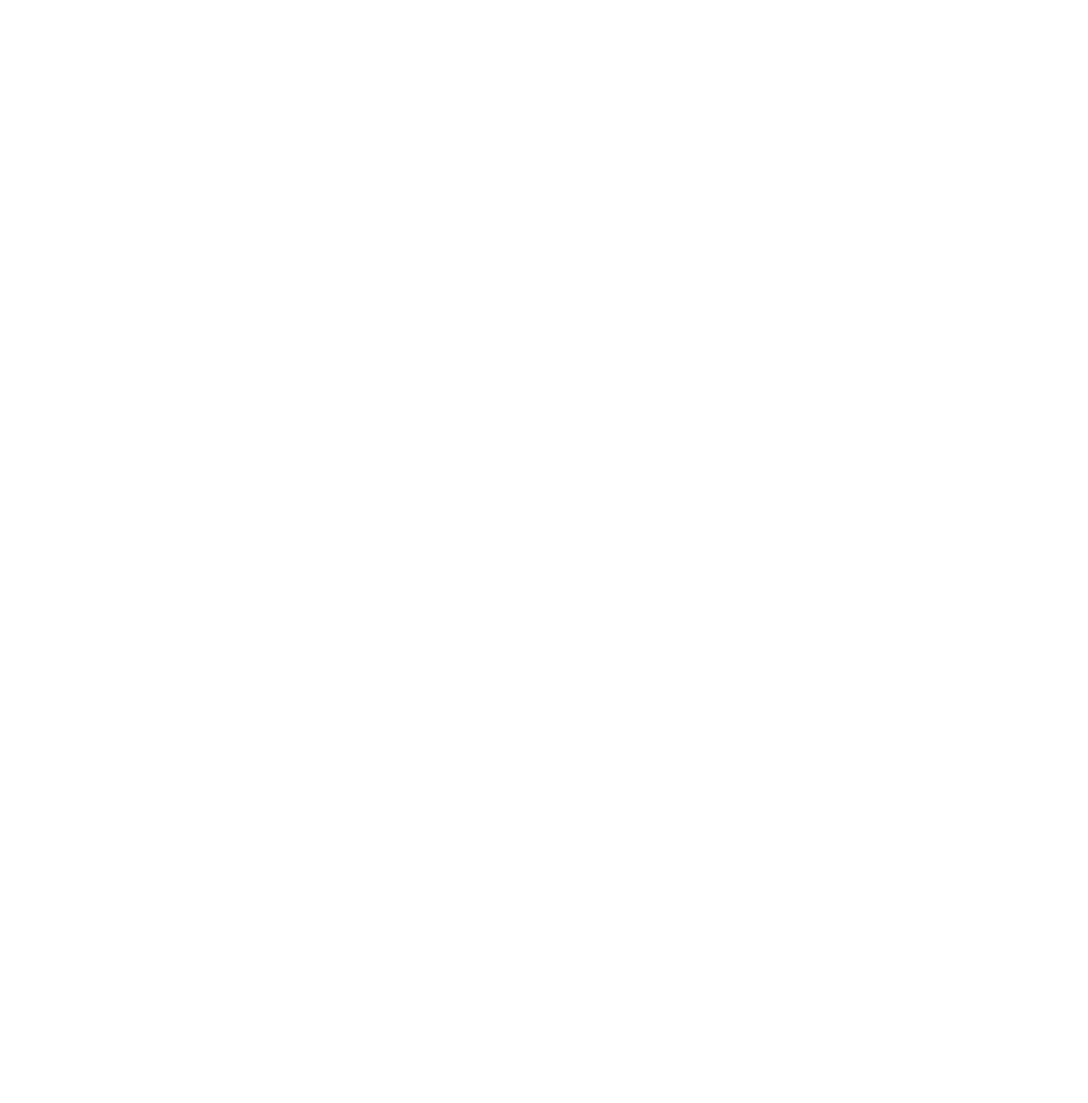
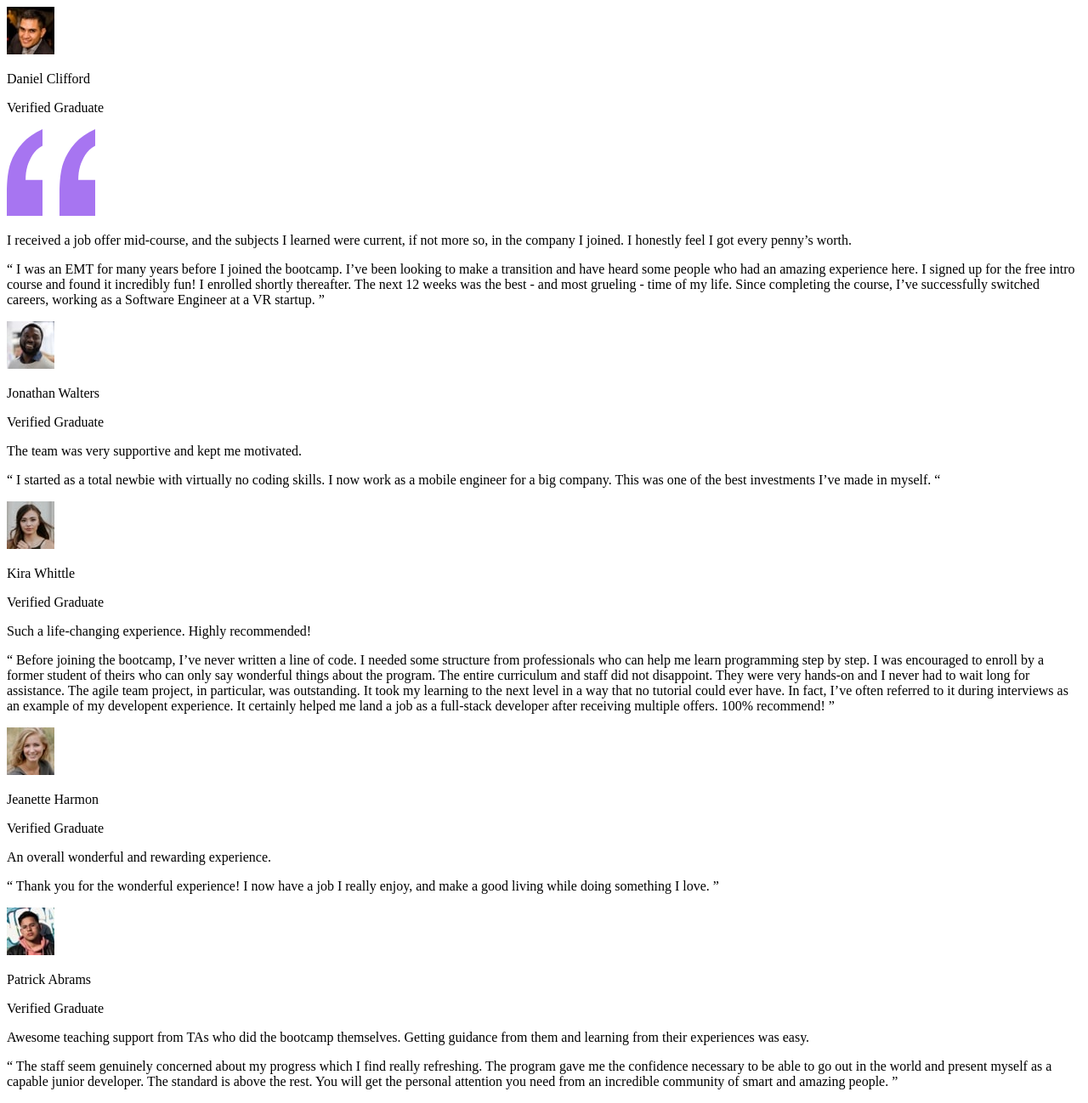
Before and after one commit to annadehtiarova/testimonials-grid-section, a plain HTML site: page index.html in a window 1280 px wide. Shown: the whole page at 85% size. Before the commit the page ends 800 px from the top, so only its background shows below. Drawn offline with Linux system fonts and the light colour scheme.

Commit message:
Add images

```diff
--- a/index.html
+++ b/index.html
@@ -7,6 +7,52 @@
     <link rel="stylesheet" href="styles.css">
 </head>
 <body>
-
+    <div class="container">
+        <div class="section-1">
+            <div class="person_details">
+            <img src="images/image-daniel.jpg" alt="image-daniel">
+            <p class="name">Daniel Clifford</p>
+            <p class="verification">Verified Graduate</p>
+            </div>
+            <img src="images/bg-pattern-quotation.svg" alt="bg-pattern-quotation">
+            <p class="big-quote">I received a job offer mid-course, and the subjects I learned were current, if not more so, in the company I joined. I honestly feel I got every penny’s worth.</p>
+            <p class="quote">“ I was an EMT for many years before I joined the bootcamp. I’ve been looking to make a transition and have heard some people who had an amazing experience here. I signed up for the free intro course and found it incredibly fun! I enrolled shortly thereafter. The next 12 weeks was the  best - and most grueling - time of my life. Since completing the course, I’ve  successfully switched careers, working as a Software Engineer at a VR startup. ”</p>
+        </div>
+        <div class="section-2">
+            <div class="person_details">
+            <img src="images/image-jonathan.jpg" alt="image-jonathan">
+            <p class="name">Jonathan Walters</p>
+            <p class="verification">Verified Graduate</p>
+            </div>
+            <p class="big-quote">The team was very supportive and kept me motivated.</p>
+            <p class="quote">“ I started as a total newbie with virtually no coding skills. I now work as a mobile engineer for a big company. This was one of the best investments I’ve made in myself. “</p>
+        </div>
+        <div class="section-3">
+            <div class="person_details">
+            <img src="images/image-kira.jpg" alt="image-kira">
+            <p class="name">Kira Whittle</p>
+            <p class="verification">Verified Graduate</p>
+            </div>
+            <p class="big-quote">Such a life-changing experience. Highly recommended!</p>
+            <p class="quote">“ Before joining the bootcamp, I’ve never written a line of code. I needed some structure from professionals who can help me learn programming step by step. I was encouraged to enroll by a former student of theirs who can only say wonderful things about the program. The entire curriculum and staff did not disappoint. They were very hands-on and I never had to wait long for assistance. The agile team project, in particular, was outstanding. It took my learning to the next level in a way that no tutorial could ever have. In fact, I’ve often referred to it during interviews as an example of my developent experience. It certainly helped me land a job as a full-stack developer after receiving multiple offers. 100% recommend!  ”</p>
+        </div>
+        <div class="section-4">
+            <div class="person_details">
+            <img src="images/image-jeanette.jpg" alt="image-jeanette">
+            <p class="name">Jeanette Harmon</p>
+            <p class="verification">Verified Graduate</p>
+            </div>
+            <p class="big-quote">An overall wonderful and rewarding experience.</p>
+            <p class="quote">“ Thank you for the wonderful experience! I now have a job I really enjoy, and make a good living while doing something I love. ”</p>
+        <div class="section-5">
+            <div class="person_details">
+            <img src="images/image-patrick.jpg" alt="image-patrick">
+            <p class="name">Patrick Abrams</p>
+            <p class="verification">Verified Graduate</p>
+            </div>
+            <p class="big-quote">Awesome teaching support from TAs who did the bootcamp themselves. Getting guidance from them and learning from their experiences was easy.</p>
+            <p class="quote">“ The staff seem genuinely concerned about my progress which I find really refreshing. The program gave me the confidence necessary to be able to go out in the world and present myself as a capable junior developer. The standard is above the rest. You will get the personal attention you need from an incredible community of smart and amazing people.  ”</p>
+        </div>
+    </div>
 </body>
 </html>
```
Also changed, not shown: images/bg-pattern-quotation.svg (added), images/favicon-32x32.png (added), images/image-daniel.jpg (added), images/image-jeanette.jpg (added), images/image-jonathan.jpg (added), images/image-kira.jpg (added), images/image-patrick.jpg (added).
